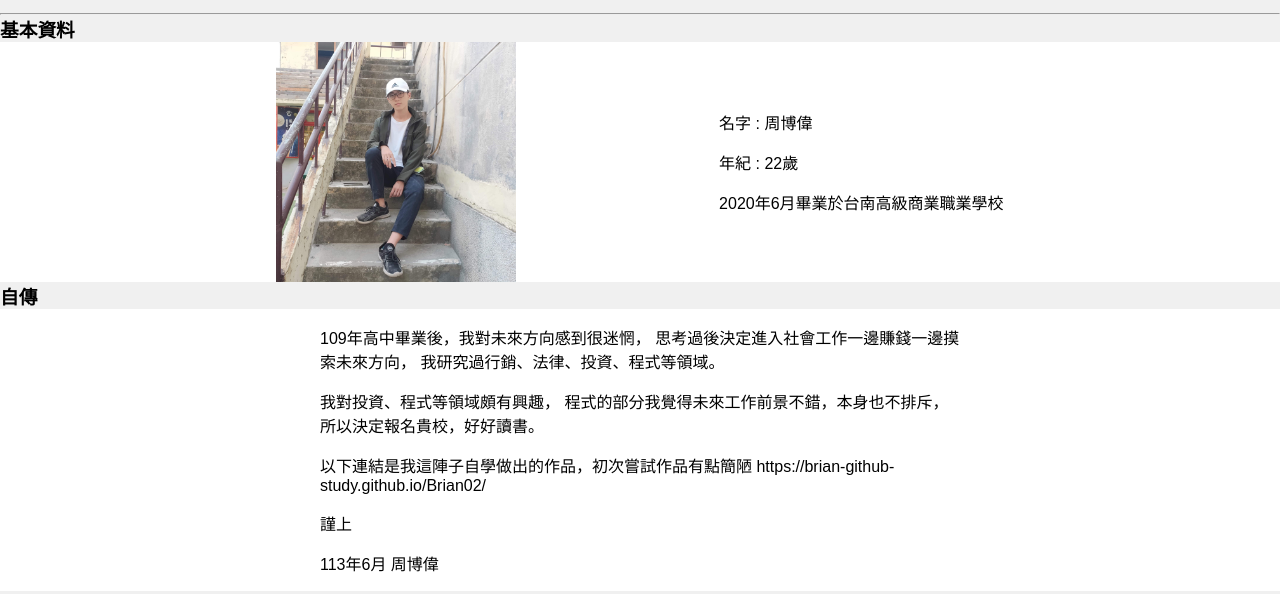
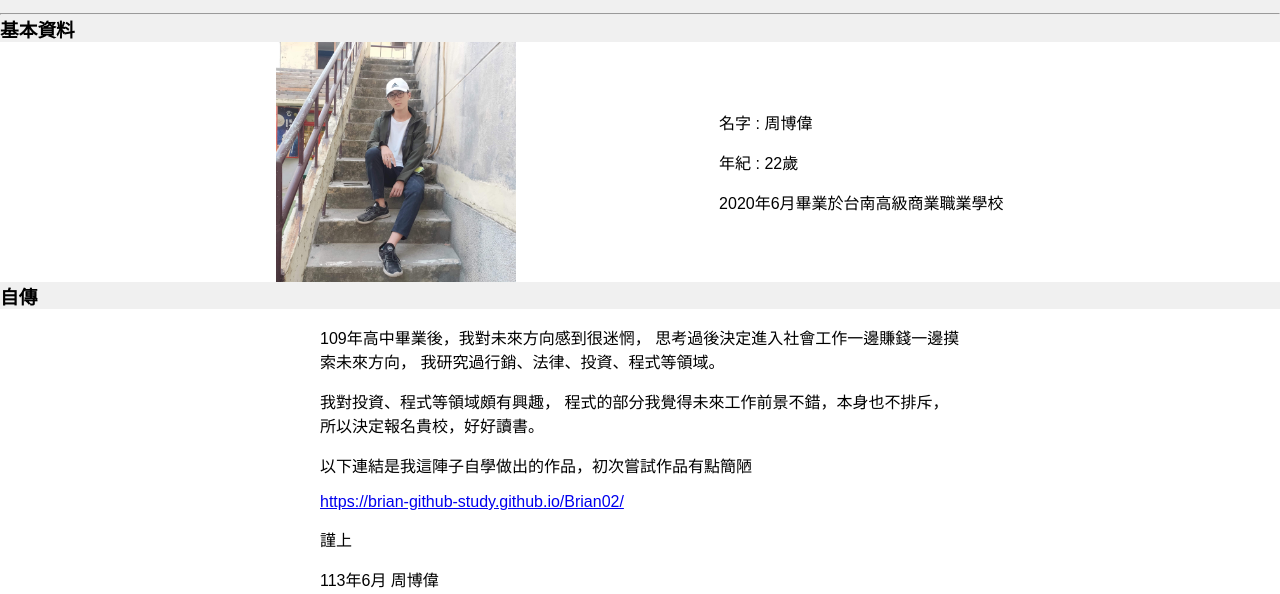
Before and after one commit to Brian-github-study/Brian02, a plain HTML site: page index.html in a window 1280 px wide. Shown: the part 169-763 px from the top of the page. Drawn offline with Linux system fonts and the light colour scheme.

Commit message:
upload resume p-tag 02

```diff
--- a/index.html
+++ b/index.html
@@ -47,8 +47,10 @@
             </p>
             <p>
               以下連結是我這陣子自學做出的作品，初次嘗試作品有點簡陋
+            </p>
+            <a href="http://brian-github-study.github.io/Brian02/" target="_blank">
               https://brian-github-study.github.io/Brian02/
-            </p>
+            </a>
             <p>謹上</p>
             <p>113年6月 周博偉</p>
           </div>
```
